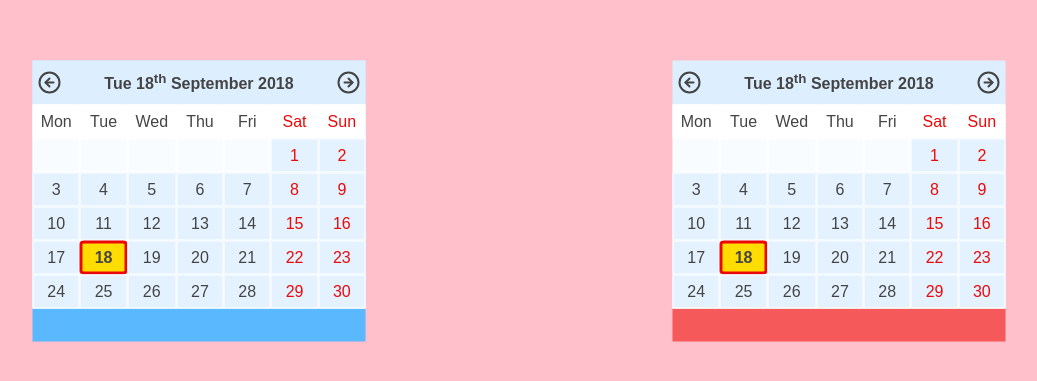
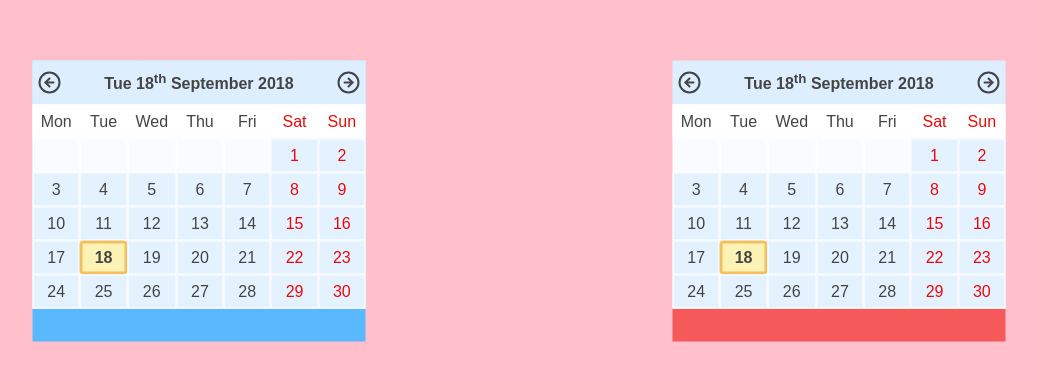
Before and after one commit to MartinDK/calendar2, a website: page index.html in a window 1280 px wide. Shown: the part 199-580 px from the top of the page, without its empty margins (121-1158 px from the left). Drawn offline with Linux system fonts and the light colour scheme.

Commit message:
Tweaked selection color

```diff
--- a/css/styles.css
+++ b/css/styles.css
@@ -109,17 +109,17 @@ span.calendar-month-ord {
 }
 
 .today {
-  background-color: #ffdd00;
+  background-color: #ffdd004a;
   font-weight: 600;
   border-radius: 10%;
-  border-color: #eb0808;
+  border-color: #eb900882;
   border-width: 3px;
   border-style: solid;
   height: 34px;
 }
 
 .today:hover {
-  background-color: #ccb103;
+  background-color: #ffdd0085;
 }
 
 .today.selected {
--- a/js/events2.js
+++ b/js/events2.js
@@ -67,7 +67,7 @@ class Events {
   trigger(thisClass, el){ return el.classList.contains(thisClass); } // true if el contains thisClass
 
   eventHandler(el){
-    this.togglToday(el);
+    el.classList.contains('today') ? this.togglToday(el) : console.log('not today');
     this.togglSelect(el);
   }
   // Events
```
